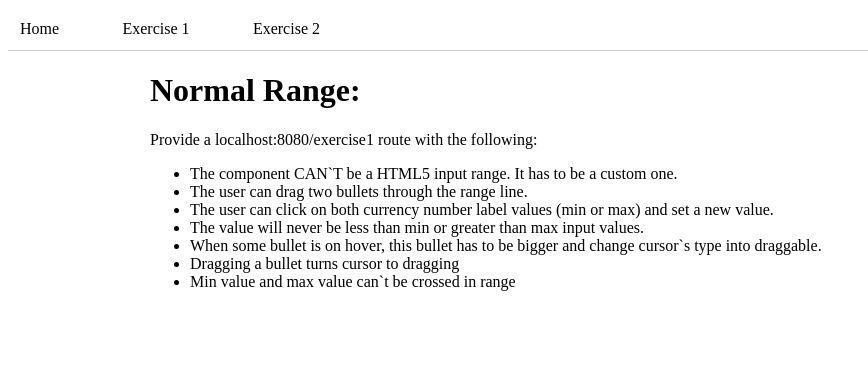
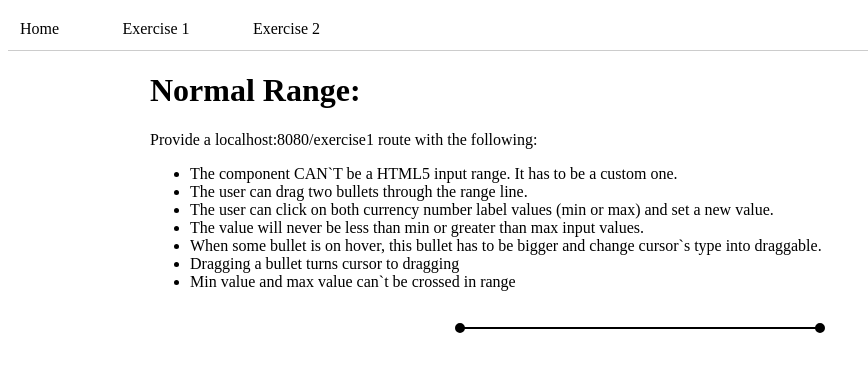
Before and after one commit to gCuadros/react-range-component, a Next.js app: page /exercise1 in a window 1280 px wide. Shown: the top 372 px of the page, without its empty margins (0-868 px from the left). Built offline with nearby package versions, Linux system fonts and the light colour scheme; no server answers.

Commit message:
refactor(rage-component): refactor component

```diff
--- a/src/components/Range/index.tsx
+++ b/src/components/Range/index.tsx
@@ -179,6 +179,118 @@ const Range = ({ allowedValues, isLoading }: Props) => {
 
   if (isLoading) return null;
 
+  return (
+    <div className={styles["range-box"]} data-testid="range-dynamic">
+      <div className={styles["range-container"]}>
+        {isDynamic && (
+          <span
+            className={`${styles["input-wrapper"]} ${styles["input-wrapper--left"]} `}
+          >
+            <input
+              id="minValue"
+              data-testid="minValue"
+              type="text"
+              inputMode="numeric"
+              pattern="[0-9]*"
+              value={minValue}
+              min={minValue}
+              max={maxValue}
+              onChange={handleMinChange}
+              className={styles["range-handler"]}
+            />
+            €
+          </span>
+        )}
+        {isFixed && (
+          <p className={styles["min-value"]}>
+            {values[minValue]}
+            <span>€</span>
+          </p>
+        )}
+
+        <div className={`${styles["range-track"]}`} ref={rangeRef}>
+          <div
+            className={styles["range-highlight"]}
+            style={
+              isDynamic
+                ? { left: `${minValue}%`, width: `${maxValue - minValue}%` }
+                : {
+                    left: `${(minValue / (values.length - 1)) * 100}%`,
+                    width: `${
+                      ((maxValue - minValue) / (values.length - 1)) * 100
+                    }%`,
+                  }
+            }
+          />
+          <div
+            data-testid="min-bullet"
+            className={`${styles["bullet"]} ${styles["min-bullet"]} ${
+              dragging === "min" ? styles["dragging"] : ""
+            }`}
+            style={
+              isDynamic
+                ? {
+                    left: `${minValue}%`,
+                    transform: "translate(-50%, -50%)",
+                  }
+                : {
+                    left: `${(minValue / (values.length - 1)) * 100}%`,
+                    transform: "translate(-50%, -50%)",
+                  }
+            }
+            onMouseDown={event => handleBulletMouseDown(event, "min")}
+          />
+          <div
+            data-testid="max-bullet"
+            className={`${styles["bullet"]} ${styles["max-bullet"]} ${
+              dragging === "max" ? styles["dragging"] : ""
+            }`}
+            style={
+              isDynamic
+                ? {
+                    left: `${maxValue}%`,
+                    transform: "translate(-50%, -50%)",
+                  }
+                : {
+                    left: `${(maxValue / (values.length - 1)) * 100}%`,
+                    transform: "translate(-50%, -50%)",
+                  }
+            }
+            onMouseDown={event => handleBulletMouseDown(event, "max")}
+          />
+        </div>
+
+        {isDynamic && (
+          <span
+            className={`${styles["input-wrapper"]} ${styles["input-wrapper--right"]} `}
+          >
+            <input
+              id="maxValue"
+              data-testid="maxValue"
+              type="text"
+              inputMode="numeric"
+              pattern="[0-9]*"
+              value={maxValue}
+              min={minValue}
+              max={maxValue}
+              onChange={handleMaxChange}
+              className={styles["range-handler"]}
+            />
+            €
+          </span>
+        )}
+        {isFixed && (
+          <p className={styles["max-value"]}>
+            {values[maxValue]}
+            <span>€</span>
+          </p>
+        )}
+      </div>
+    </div>
+  );
+
+  // "I leave this option commented as an alternative, where although some parts of the code are repeated,
+  // it improves readability in my opinion. I chose the proposed option as I believe it better aligns with the requirements of the task."
   if (isDynamic) {
     return (
       <div className={styles["range-box"]} data-testid="range-dynamic">
```
